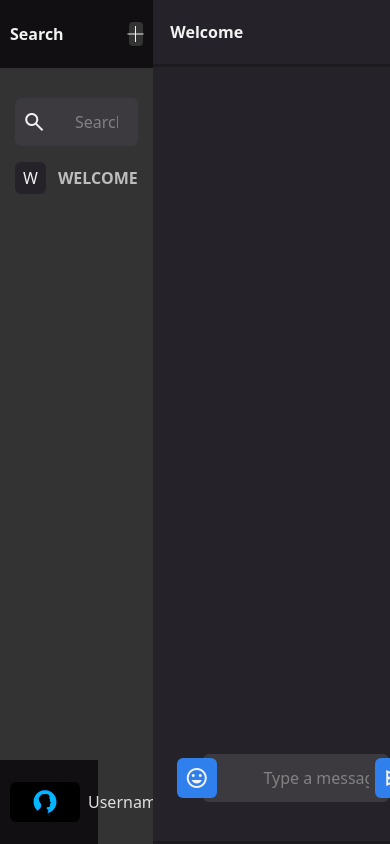
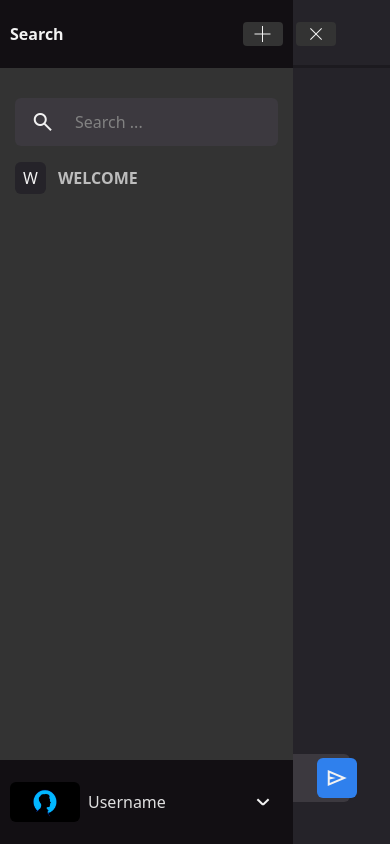
Before and after one commit to BelkacemYerfa/chat-web-app, a React (Create React App) app: page / in a window 390 px wide. Built offline with nearby package versions, Linux system fonts and the light colour scheme.

Commit message:
responsive part

```diff
--- a/package.json
+++ b/package.json
@@ -4,13 +4,16 @@
   "private": true,
   "dependencies": {
     "@hookform/resolvers": "^2.9.10",
+    "@reduxjs/toolkit": "^1.8.6",
     "@testing-library/jest-dom": "^5.16.5",
     "@testing-library/react": "^13.4.0",
     "@testing-library/user-event": "^13.5.0",
+    "axios": "^1.1.3",
     "framer-motion": "^7.6.2",
     "react": "^18.2.0",
     "react-dom": "^18.2.0",
     "react-hook-form": "^7.38.0",
+    "react-redux": "^8.0.4",
     "react-scripts": "5.0.1",
     "web-vitals": "^2.1.4",
     "yup": "^0.32.11"
--- a/src/App.js
+++ b/src/App.js
@@ -1,12 +1,19 @@
 import { Chat } from './Components/Chat';
 import { Search } from './Components/Search';
 import './input.css';
+import {useState} from 'react'
+function App() {
+  const [data, setData] = useState(Boolean);
 
-function App() {
+  const childToParent = (ToggleData) => {
+    setData(ToggleData);
+    console.log(ToggleData)
+  }
+
   return (
     <div className="App">
-      <Search />
-      <Chat />
+        <Search toggle={data} childToParent={childToParent}  />
+        <Chat childToParent={childToParent} />
     </div>
   );
 }
--- a/src/Components/Chat.jsx
+++ b/src/Components/Chat.jsx
@@ -1,11 +1,25 @@
 import { SendMessage } from "../Form/SendMessage";
-
-export const Chat = ()=>{
+import { useEffect , useState} from 'react'
+export const Chat = ({childToParent})=>{
  const ChannelName = 'Welcome' ;
+ const [newToggle , setNewToggle] = useState(true) ;
+ const HandleToggle = ()=>{
+  setNewToggle(!newToggle)
+ }
+ useEffect(() => {
+   childToParent(newToggle)
+ }, [newToggle])
 
  return(
-  <div className="ChatChannel ChannelSection">
+  <div className="ChatChannel " style={{
+    zIndex : !newToggle ? '30' : '1'
+  }}>
    <div className="Nav-Section ChannelSection">
+    <div className="toggle" onClick={HandleToggle} >
+      <div className=" ChildLine"></div>
+      <div className=" ChildLine"></div>
+      <div className=" ChildLine"></div>
+    </div>
     <h2 className="title titleMoves">
       {ChannelName}
     </h2>
--- a/src/Components/Search.jsx
+++ b/src/Components/Search.jsx
@@ -1,17 +1,37 @@
 import { SearchForm } from '../Form/SearchForm';
-import testImage from '../Images/photo-1511367461989-f85a21fda167.jpg'
-export const Search = ()=>{
+import testImage from '../Images/photo-1511367461989-f85a21fda167.jpg' ;
+import { useState , useEffect } from 'react';
+
+export const Search = ({childToParent , toggle})=>{
+  const [newToggle , setNewToggle] = useState(false) ;
+ const HandleToggle = ()=>{
+  setNewToggle(!newToggle)
+ }
+ useEffect(() => {
+   childToParent(newToggle)
+ }, [newToggle])
 
  return(
-  <div className="SearchSection">
+  <div className="SearchSection" style={{
+    translate : toggle ? '0%' : '-120%' ,
+    transition : 'all .35s ease-in-out'
+  }} >
      <div className="Nav-Section">
-       <h2 className="title">
-        Search
-       </h2>
-       <div className="AddBtn">
+       <div className='titleHolder'>
+        <h2 className="title">
+         Search
+        </h2>
+       </div>
+     <div className='BtnHolder'>
+     <div className="AddBtn">
          <div className="Line"></div>
          <div className="Line Child"></div>
        </div>
+       <div className='AddBtn DeleteBtn' onClick={HandleToggle}>
+         <div className="Line LineDelete"></div>
+         <div className="Line LineDelete2"></div>
+       </div>
+     </div>
      </div>
      <div className='SearchForm'>
        <SearchForm />
--- a/src/Form/SearchForm.jsx
+++ b/src/Form/SearchForm.jsx
@@ -19,7 +19,7 @@ export const SearchForm = ()=>{
  return(
   <div className='MainSearch'>
    <form onSubmit={handleSubmit(onSearch)} className='SearchForm' >
-     <span class="material-symbols-outlined SearchIcon">
+     <span className="material-symbols-outlined SearchIcon">
        search
      </span>
      <input className='SearchInput' type="text" placeholder='Search ...' {...register('Search')} />
--- a/src/Form/SendMessage.jsx
+++ b/src/Form/SendMessage.jsx
@@ -18,17 +18,17 @@ export const SendMessage = ()=>{
    <motion.div
     whileTap={{scale : 0.9}}
     className='EmojiBtn'>
-    <span class="material-symbols-outlined"
+    <span className="material-symbols-outlined"
     >
      mood
     </span>
    </motion.div>
-   <input type="text" className='SearchInput' placeholder="Type a message here " {...register('Message')} />
+   <input type="text" className='SearchInput SendInput' placeholder="Type a message here " {...register('Message')} />
    <motion.div
     whileTap={{scale : 0.9}}
    className='SendBtn'>
     <span
-    class="material-symbols-outlined">
+    className="material-symbols-outlined">
      send
     </span>
    </motion.div>
--- /dev/null
+++ b/src/Redux/store.js
@@ -0,0 +1,20 @@
+import {configureStore , createSlice} from '@reduxjs/toolkit' ;
+
+
+const toggleSlice = createSlice({
+ name : 'toggle' ,
+ initialState : {value : {toggleSts : false}} ,
+ reducers : {
+  changeState : (state , action)=>{
+    state.value = action.payload ;
+  }
+ }
+})
+
+
+export const {changeState} = toggleSlice.actions ;
+export const store = configureStore({
+  reducer : {
+    toggle : toggleSlice.reducer
+  }
+}) ;
--- a/src/input.css
+++ b/src/input.css
@@ -3,7 +3,7 @@
 @tailwind utilities;
 
 
-body {
+body  , .ChatChannel{
  margin: 0;
  padding: 0;
  box-sizing: border-box;
@@ -11,10 +11,10 @@ body {
 
 @layer {
 .App {
- @apply flex items-start text-MenuColor ;
+ @apply inline-block md:flex items-start text-MenuColor transform w-[100vw] ;
 }
 .SearchSection{
- @apply h-[100vh] relative basis-[25%] bg-UserComponentBg  ;
+ @apply h-[100vh] relative md:w-[25%] w-[75%] bg-UserComponentBg z-10 ;
 }
 .Nav-Section {
  @apply w-full h-[8%] relative shadow-MainShadowColor bg-NavSectionBg flex items-center justify-between p-[10px] ;
@@ -22,14 +22,26 @@ body {
 .title{
  @apply font-semibold  !important;
 }
+.BtnHolder{
+ @apply flex items-center gap-3 w-fit ;
+}
 .AddBtn{
- @apply h-fit w-[10%] cursor-pointer bg-UserComponentBg p-1 rounded flex items-center justify-center ;
+ @apply h-fit w-[40px] cursor-pointer bg-UserComponentBg p-1 rounded flex items-center justify-center ;
 }
 .Line{
  @apply h-4 w-[1px] bg-MenuColor ;
 }
 .Child{
  @apply rotate-90 -translate-x-[1px] !important;
+}
+.DeleteBtn{
+ @apply absolute -right-[15%] sm:-right-[12.5%] md:hidden hover:bg-red-600 transform !important;
+}
+.LineDelete{
+ @apply rotate-45 translate-x-[.5px]  w-[1.15px]  !important;
+}
+.LineDelete2{
+ @apply -rotate-45 -translate-x-[.5px]  w-[1.15px] !important ;
 }
 .MainSearch{
  @apply w-full flex flex-col items-start gap-4 px-[15px] py-[30px] ;
@@ -56,7 +68,7 @@ body {
  @apply h-fit w-fit bg-MessagingBackground rounded-md px-2 py-1 ;
 }
 .UserSection{
- @apply fixed bottom-0 w-[25%] h-[10%] ;
+ @apply fixed bottom-0 w-full h-[10%] ;
 }
 .UserInfo{
  @apply flex items-center gap-2 ;
@@ -79,10 +91,16 @@ body {
 
 
 .ChatChannel{
- @apply h-[100vh] relative basis-[75%] bg-MessagingBackground ;
+ @apply h-[100vh] absolute md:relative top-0 -left-[0%] w-full  md:w-[75%]  bg-MessagingBackground !important;
 }
 .ChannelSection{
- @apply bg-MessagingBackground shadow-MainShadowColor relative border-b-[3px] border-BoxColor !important;
+ @apply bg-MessagingBackground shadow-MainShadowColor relative border-b-[3px] border-BoxColor w-full justify-start !important;
+}
+.toggle{
+ @apply flex sm:hidden h-[90%] items-center justify-evenly flex-col w-[5%] cursor-pointer bg-UserComponentBg rounded ;
+}
+.ChildLine{
+ @apply h-[1px] w-3 bg-MenuColor m-0 p-0 !important;
 }
 .titleMoves{
  @apply relative left-[3.5%] !important;
@@ -90,13 +108,16 @@ body {
 .MainChatSection{
  @apply px-[4.5%] py-[20px] w-full;
 }
+.SendInput{
+ @apply w-full !important ;
+}
 .SendBtn{
- @apply flex items-center justify-center h-fit w-fit bg-MainSendBtn rounded-md p-2 relative cursor-pointer -left-[5%] ;
+ @apply flex items-center justify-center h-fit w-fit bg-MainSendBtn rounded-md p-2 relative cursor-pointer -left-[8.5%] md:-left-[4.5%] ;
 }
 .EmojiBtn{
- @apply flex items-center justify-center h-fit w-fit bg-MainSendBtn rounded-md p-2 relative cursor-pointer left-[5%] ;
+ @apply flex items-center justify-center h-fit w-fit bg-MainSendBtn rounded-md p-2 relative cursor-pointer left-[8.5%] md:left-[4.5%] ;
 }
 .ChangeFormat{
- @apply fixed bottom-[5%] w-[68%] ;
+ @apply fixed md:absolute md:top-[90%] bottom-[5%] left-0 !important ;
 }
 }
```
Also changed, not shown: 2 other files (tests, documents, lock files or other folders).
